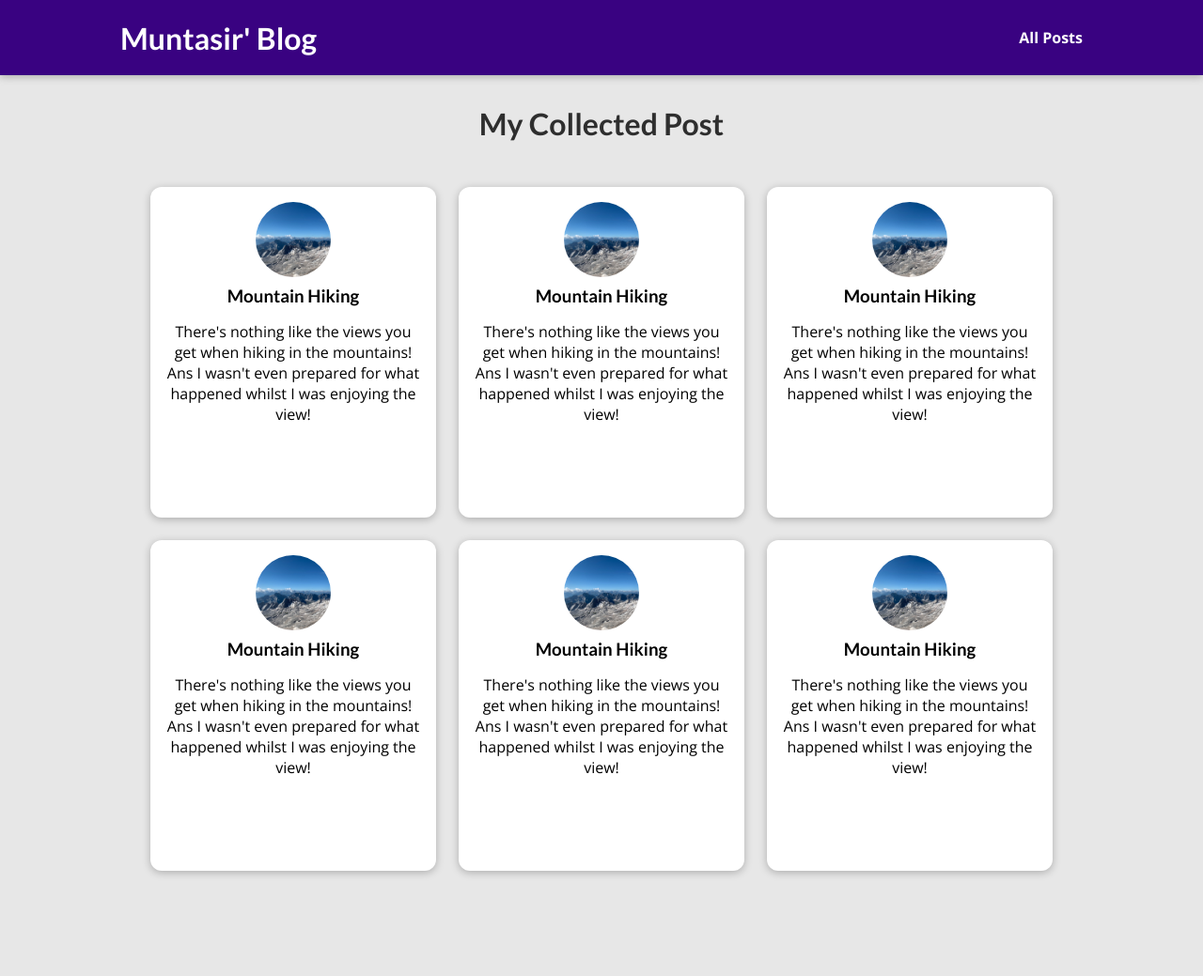
After one commit to Muntasir2179/django-web-dev, a Django app: template blog/templates/blog/all-posts.html in a window 1280 px wide. The commit adds this page. Shown: the whole page at 94% size. Run offline with Django 5.2, Linux system fonts and the light colour scheme; the template is opened without the code that fills it, so the values that code supplies are empty.

Commit message:
adding images and post page html and css and separating shared html items

```diff
--- /dev/null
+++ b/blog/static/blog/all-posts.css
@@ -0,0 +1,43 @@
+body {
+    background-color: #e7e7e7;
+}
+
+#main-navigation {
+    background-color: #390281;
+    box-shadow: 0 2px 8px rgba(0, 0, 0, 0.25);
+}
+
+#all-posts {
+    margin: 7rem auto;
+    width: 90%;
+    max-width: 60rem;
+}
+
+#all-posts h2 {
+    text-align: center;
+    font-size: 2rem;
+    color: #2e2e2e;
+    margin: 3rem 0;
+}
+
+ul {
+    list-style: none;
+    margin: 0;
+    padding: 0;
+    display: grid;
+    grid-template-columns: repeat(auto-fill, minmax(17rem, 1fr));
+    gap: 1.5rem;
+}
+
+.post img {
+    width: 7rem;
+    height: 7rem;
+}
+
+.post a {
+    height: 22rem;
+    transform-origin: center;
+    box-shadow: 0 2px 8px rgba(0, 0, 0, 0.25);
+    border-radius: 12px;
+    background-color: white;
+}
--- /dev/null
+++ b/blog/static/blog/post.css
@@ -0,0 +1,43 @@
+.post {
+    display: flex;
+    flex-direction: column;
+    align-items: center;
+    text-align: center;
+}
+
+.post a {
+    text-decoration: none;
+    color: black;
+    transition: all 0.2s ease;
+    padding: 1rem;
+}
+
+.post a:hover,
+.post a:active {
+    transform: scale(1.1);
+    background-color: #390281;
+    color: white;
+}
+
+.post img {
+    width: 5rem;
+    height: 5rem;
+    object-fit: cover;
+    border-radius: 50%;
+}
+
+.post h3 {
+    margin: 0.25rem 0;
+}
+
+.post time {
+    color: #666666;
+    margin: 0.25rem;
+    font-style: italic;
+    font-size: 0.85rem;
+}
+
+.post:hover time,
+.post:active time {
+    color: white;
+}
--- /dev/null
+++ b/blog/templates/blog/all-posts.html
@@ -0,0 +1,26 @@
+{% extends "base.html" %}
+{% load static %}
+
+{% block title %}
+    All My Posts
+{% endblock title %}
+
+{% block css_files %}
+    <link rel="stylesheet" href="{% static "blog/all-posts.css" %}">
+    <link rel="stylesheet" href="{% static "blog/post.css" %}">
+{% endblock css_files %}
+
+{% block content %}
+    <section id="all-posts">
+        <h2>My Collected Post</h2>
+
+        <ul>
+            {% include "blog/includes/post.html" %}
+            {% include "blog/includes/post.html" %}
+            {% include "blog/includes/post.html" %}
+            {% include "blog/includes/post.html" %}
+            {% include "blog/includes/post.html" %}
+            {% include "blog/includes/post.html" %}
+        </ul>
+    </section>
+{% endblock content %}
--- /dev/null
+++ b/blog/templates/blog/includes/post.html
@@ -0,0 +1,13 @@
+{% load static %}
+
+<li>
+    <article class="post">
+        <a href="">
+            <img src="{% static "blog/images/mountains.jpg" %}" alt="Mountain Hiking">
+            <div class="post__content">
+                <h3>Mountain Hiking</h3>
+                <p>There's nothing like the views you get when hiking in the mountains! Ans I wasn't even prepared for what happened whilst I was enjoying the view!</p>
+            </div>
+        </a>
+    </article>
+</li>
--- a/blog/views.py
+++ b/blog/views.py
@@ -7,7 +7,7 @@ def starting_page(request):
 
 
 def posts(request):
-    pass
+    return render(request=request, template_name="blog/all-posts.html")
 
 
 def post_detail(request, slug):
--- a/templates/base.html
+++ b/templates/base.html
@@ -11,6 +11,12 @@
     {% block css_files %}{% endblock css_files %}
 </head>
 <body>
+    <header id="main-navigation">
+        <h1><a href="">Muntasir' Blog</a></h1>
+        <nav>
+            <a href="">All Posts</a>
+        </nav>
+    </header>
     {% block content %}{% endblock content %}
 </body>
 </html>
```
Also changed, not shown: blog/templates/blog/index.html (+4 -20 lines), blog/static/blog/images/coding.jpg (added), blog/static/blog/images/mountains.jpg (added), blog/static/blog/images/woods.jpg (added), 1 other file.
